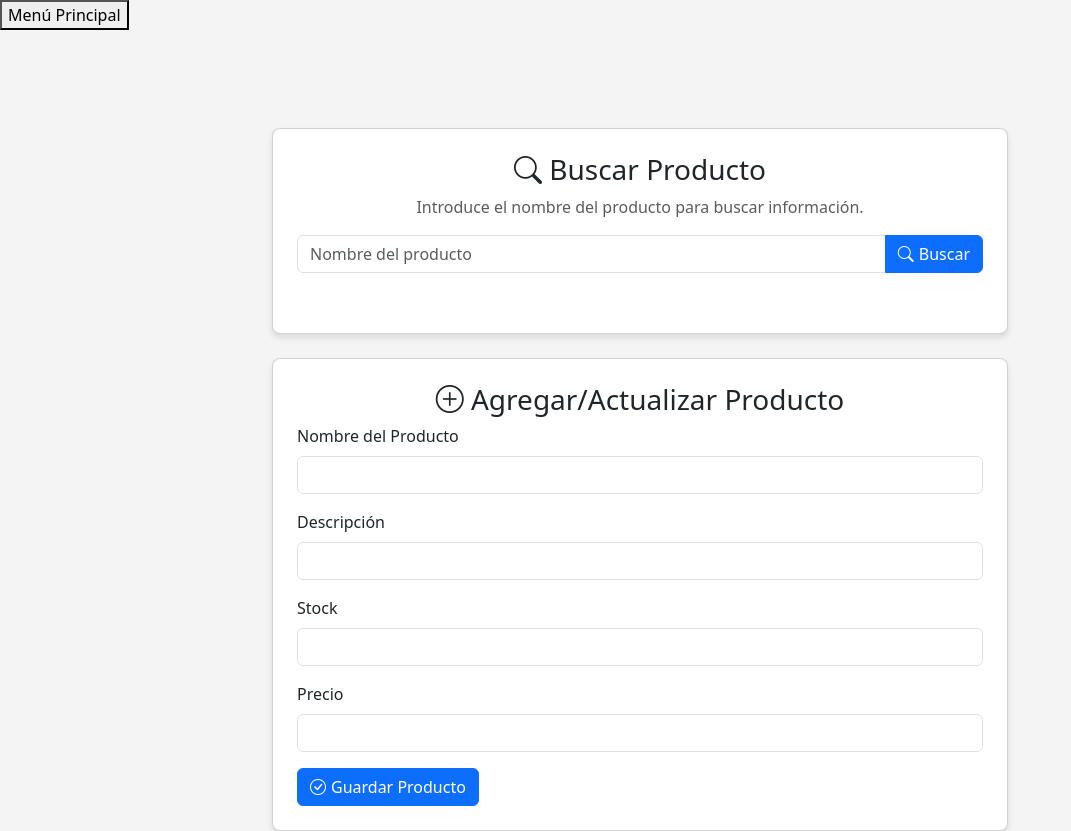
After one commit to misamisa15/Proyecto_lavanderia, a Flask app: page /productos.html in a window 1280 px wide. The commit adds this page. Shown: the whole page, without its empty margins (0-1071 px from the left). Run offline with Flask 3, Linux system fonts and the light colour scheme; some libraries are stand-ins or nearby versions.

Commit message:
Paginas: ver usuarios y ver productos

```diff
--- a/app/routes.py
+++ b/app/routes.py
@@ -1,4 +1,17 @@
-from flask import render_template, current_app as app
+from flask import Flask, abort, jsonify, render_template, current_app as app
+from flask_sqlalchemy import SQLAlchemy
+from flask import Flask,render_template, request
+from flask_mysqldb import MySQL # type: ignore
+
+
+app.config['MYSQL_HOST'] = 'localhost'
+app.config['MYSQL_USER'] = 'ja13'
+app.config['MYSQL_PASSWORD'] = '2511'
+app.config['MYSQL_DB'] = 'sistema_lavanderia'
+mysql = MySQL(app)
+
+cursor = mysql.connection.cursor()
+
 
 @app.route('/')
 def index():
@@ -17,6 +30,87 @@ def index():
     ]
     return render_template('pagina_principal.html', buttons=buttons)
 
+
+
+@app.route('/productos.html')
+def pagpro():
+    return render_template('pg_productos.html')
+
+@app.route('/producto', methods=['POST'])
+def buscar_producto():
+    data = request.json
+    nom = data.get('nombre')
+
+    cursor = mysql.connection.cursor()
+    # Modificamos la consulta para obtener el primer cliente registrado
+    query = "SELECT id_producto_inv, nombre, descripcion,stock, precio, fecha FROM producto where nombre = %s;"
+    cursor.execute(query,(nom,))
+    producto = cursor.fetchone()  # Obtiene la primera fila (primer producto)
+    cursor.close()
+
+    if producto:
+        # Devuelve los datos del primer cliente como JSON
+        return jsonify({
+            "id_producto_inv": producto[0],
+            "nombre": producto[1],
+            "descripcion": producto[2],
+            "stock": producto[3],
+            "precio":producto[4],
+            "fecha":producto[5]
+        })
+    else:
+        return jsonify({"error": "No hay productos registrados"}), 404
+
+@app.route('/producto/agregar-actualizar', methods=['POST'])
+def agregar_actualizar_producto():
+    # Obtener los datos del JSON recibido
+    data = request.json
+    nom = data.get('nombre')
+    desc = data.get('descripcion')
+    stock = data.get('stock')
+    precio = data.get('precio')  # Corregir la variable 'precio'
+
+    # Ejecutar el procedimiento almacenado en MySQL
+    cursor = mysql.connection.cursor()
+    query = "CALL insertarProducto(%s, %s, %s, %s)"  # Eliminar la coma extra
+    cursor.execute(query, (nom, desc, stock, precio))
+    mysql.connection.commit()  # Asegurarse de guardar los cambios en la base de datos
+    cursor.close()
+
+    # Devolver una respuesta al cliente
+    return jsonify({"message": "Producto agregado o actualizado con éxito"}), 200
+
+
+@app.route('/cliente.html')
+def pagcli():
+    return render_template('cliente.html')
+
+@app.route('/cliente', methods=['POST'])
+def buscar_cliente():
+    data = request.json
+    cedula = data.get('cedula')
+
+    cursor = mysql.connection.cursor()
+    # Modificamos la consulta para obtener el primer cliente registrado
+    query = "SELECT id_cliente, nombres, apellidos,cedula, ruc, vehiculo FROM cliente where cedula = %s;"
+    cursor.execute(query,(cedula,))
+    cliente = cursor.fetchone()  # Obtiene la primera fila (primer cliente)
+    cursor.close()
+
+    if cliente:
+        # Devuelve los datos del primer cliente como JSON
+        return jsonify({
+            "id_cliente": cliente[0],
+            "nombres": cliente[1],
+            "apellidos": cliente[2],
+            "cedula": cliente[3],
+            "ruc":cliente[4],
+            "vehiculo": cliente[5]
+        })
+    else:
+        return jsonify({"error": "No hay clientes registrados"}), 404
+
+
 @app.route('/pagina_user.html')
 def paguser():
     menu = [
--- a/app/templates/base.html
+++ b/app/templates/base.html
@@ -10,8 +10,12 @@
 </head>
 <body>
 
+  <button type="button">Menú Principal</button>
 
-    {% block content %}{% endblock %}
+
+    {% block content %}
+
+    {% endblock %}
 
 
   <script src="https://cdn.jsdelivr.net/npm/@popperjs/core@2.10.2/dist/umd/popper.min.js"></script>
--- /dev/null
+++ b/app/templates/pg_productos.html
@@ -0,0 +1,192 @@
+{% extends "base.html" %}
+
+{% block title %}Administrador de Productos{% endblock %}
+
+{% block extra_css %}
+<link href="https://cdn.jsdelivr.net/npm/bootstrap@5.3.0/dist/css/bootstrap.min.css" rel="stylesheet">
+<link href="https://cdn.jsdelivr.net/npm/bootstrap-icons/font/bootstrap-icons.css" rel="stylesheet">
+<style>
+    body {
+        background: #f4f4f4;
+    }
+
+    .card {
+        margin-top: 50px;
+        background: #ffffff;
+        border-radius: 8px;
+        box-shadow: 0 4px 6px rgba(0, 0, 0, 0.1);
+    }
+
+    .btn-primary {
+        display: flex;
+        align-items: center;
+        gap: 5px;
+    }
+
+    .btn-primary:hover {
+        background-color: #0056b3;
+    }
+
+    #resultado {
+        margin-top: 20px;
+    }
+
+    .error {
+        color: red;
+        font-weight: bold;
+        text-align: center;
+    }
+
+    .mt-5 {
+        margin-top: 3rem;
+    }
+</style>
+{% endblock %}
+
+{% block content %}
+<div class="container mt-5">
+    <div class="row justify-content-center">
+        <div class="col-lg-8">
+            <div class="card p-4">
+                <h3 class="text-center"><i class="bi bi-search"></i> Buscar Producto</h3>
+                <p class="text-center text-muted">Introduce el nombre del producto para buscar información.</p>
+                <div class="input-group mb-3">
+                    <input type="text" id="nombre_producto" class="form-control" placeholder="Nombre del producto">
+                    <button class="btn btn-primary" id="buscarProducto">
+                        <i class="bi bi-search"></i> Buscar
+                    </button>
+                </div>
+                <div id="resultado">
+                    <!-- Aquí se mostrarán los resultados -->
+                </div>
+            </div>
+
+            <div class="card p-4 mt-4">
+                <h3 class="text-center"><i class="bi bi-plus-circle"></i> Agregar/Actualizar Producto</h3>
+                <form id="formProducto">
+                    <div class="mb-3">
+                        <label for="productoNombre" class="form-label">Nombre del Producto</label>
+                        <input type="text" class="form-control" id="productoNombre" required>
+                    </div>
+                    <div class="mb-3">
+                        <label for="productoDescripcion" class="form-label">Descripción</label>
+                        <input type="text" class="form-control" id="productoDescripcion">
+                    </div>
+                    <div class="mb-3">
+                        <label for="productoStock" class="form-label">Stock</label>
+                        <input type="number" class="form-control" id="productoStock" required>
+                    </div>
+                    <div class="mb-3">
+                        <label for="productoPrecio" class="form-label">Precio</label>
+                        <input type="decimal" class="form-control" id="productoPrecio" required>
+                    </div>
+                    <button type="submit" class="btn btn-primary">
+                        <i class="bi bi-check-circle"></i> Guardar Producto
+                    </button>
+                    <div id="mensajeError" class="error mt-3" style="display: none;"></div>
+                </form>
+            </div>
+        </div>
+    </div>
+</div>
+
+<script src="https://cdn.jsdelivr.net/npm/bootstrap@5.3.0/dist/js/bootstrap.bundle.min.js"></script>
+<script>
+    // Función para buscar producto
+    document.getElementById("buscarProducto").addEventListener("click", function () {
+        const nombreProducto = document.getElementById("nombre_producto").value;
+
+        if (!nombreProducto) {
+            document.getElementById("resultado").innerHTML = `
+                <div class="alert alert-warning text-center" role="alert">
+                    <i class="bi bi-exclamation-circle"></i> Por favor, ingresa un nombre de producto.
+                </div>
+            `;
+            return;
+        }
+
+        fetch('/producto', {
+            method: 'POST',
+            headers: {
+                'Content-Type': 'application/json'
+            },
+            body: JSON.stringify({ nombre: nombreProducto })
+        })
+        .then(response => {
+            if (!response.ok) {
+                throw new Error("Producto no encontrado");
+            }
+            return response.json();
+        })
+        .then(data => {
+            document.getElementById("nombre_producto").value="";
+
+            let resultado = `
+                <div class="card mt-4">
+                    <div class="card-body">
+                        <h4 class="card-title text-success"><i class="bi bi-box-seam"></i> Información del Producto</h4>
+                        <p><strong>ID:</strong> ${data.id_producto_inv}</p>
+                        <p><strong>Nombre:</strong> ${data.nombre}</p>
+                        <p><strong>Descripción:</strong> ${data.descripcion}</p>
+                        <p><strong>Stock:</strong> ${data.stock}</p>
+                        <p><strong>Precio:</strong> $${data.precio.toFixed(2)}</p>
+                        <p><strong>Fecha:</strong> ${data.fecha}</p>
+                    </div>
+                </div>
+            `;
+            document.getElementById("resultado").innerHTML = resultado;
+        })
+        .catch(error => {
+            document.getElementById("resultado").innerHTML = `
+                <div class="alert alert-danger text-center" role="alert">
+                    <i class="bi bi-exclamation-triangle"></i> ${error.message}
+                </div>
+            `;
+        });
+    });
+
+    // Función para agregar o actualizar producto
+    document.getElementById("formProducto").addEventListener("submit", function (event) {
+        event.preventDefault();
+
+        const nombre = document.getElementById("productoNombre").value;
+        const descripcion = document.getElementById("productoDescripcion").value;
+        const stock = parseInt(document.getElementById("productoStock").value);
+        const precio = parseFloat(document.getElementById("productoPrecio").value);
+
+        if (!nombre || isNaN(stock) || isNaN(precio)) {
+            document.getElementById("mensajeError").innerText = 'Por favor, llena todos los campos correctamente.';
+            document.getElementById("mensajeError").style.display = 'block';
+            return;
+        }
+
+        fetch('/producto/agregar-actualizar', {
+            method: 'POST',
+            headers: {
+                'Content-Type': 'application/json'
+            },
+            body: JSON.stringify({
+                nombre: nombre,
+                descripcion: descripcion,
+                stock: stock,
+                precio: precio
+            })
+        })
+        .then(response => {
+            if (!response.ok) {
+                throw new Error("Error al guardar el producto.");
+            }
+            return response.json();
+        })
+        .then(data => {
+            alert('Producto guardado/actualizado correctamente.');
+            // Limpiar el formulario después de guardar
+            document.getElementById("formProducto").reset();
+        })
+        .catch(error => {
+            document.getElementById("mensajeError").innerText = error.message;
+            document.getElementById("mensajeError").style.display = 'block';
+        });
+    });
+</script>
+{% endblock %}
--- a/run.py
+++ b/run.py
@@ -1,4 +1,8 @@
 from app import create_app
+from flask import Flask
+#Instancias
+app = Flask(__name__)
+
 
 app = create_app()
 
```
Also changed, not shown: app/__init__.py (+6 -3 lines), app/templates/cliente.html (added, +109 -0 lines), script_bd.sql (+182 -97 lines), 3 other files.
